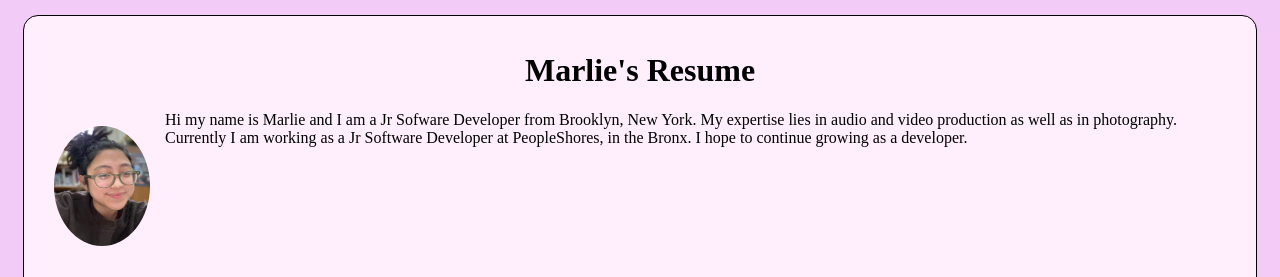
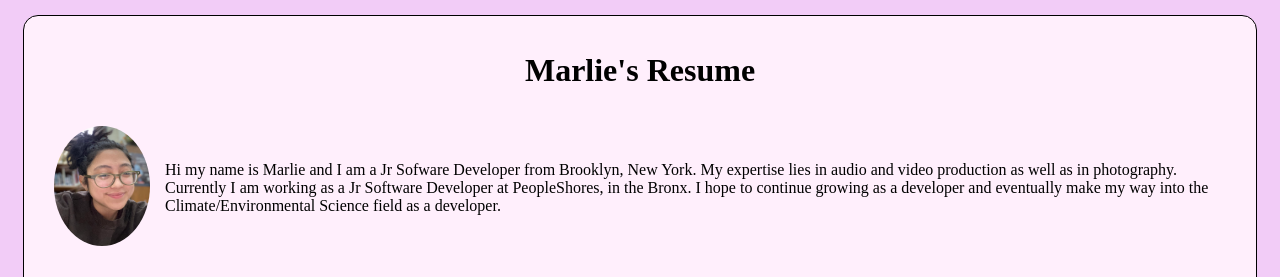
Before and after one commit to marliemarls/resumeHTMLCSS, a plain HTML site: page index.html in a window 1280 px wide. Shown: the top 277 px of the page. Drawn offline with Linux system fonts and the light colour scheme.

Commit message:
aligned the img and mini bio in css

```diff
--- a/index.html
+++ b/index.html
@@ -14,13 +14,13 @@
 
     <div class="resumeDiv">
         <h1>Marlie's Resume</h1>
+
         <div class="imgAndBio">
-
         <div class="imageDiv">
             <img src="./img/Image.jpg" alt="picture of Marlie Martinez" class="marlieImg"/>
         </div>
         <div class="bioDiv">
-            Hi my name is Marlie and I am a Jr Sofware Developer from Brooklyn, New York. My expertise lies in audio and video production as well as in photography. Currently I am working as a Jr Software Developer at PeopleShores, in the Bronx. I hope to continue growing as a developer.
+            Hi my name is Marlie and I am a Jr Sofware Developer from Brooklyn, New York. My expertise lies in audio and video production as well as in photography. Currently I am working as a Jr Software Developer at PeopleShores, in the Bronx. I hope to continue growing as a developer and eventually make my way into the Climate/Environmental Science field as a developer.
         </div>
 
         </div>
--- a/style.css
+++ b/style.css
@@ -20,6 +20,17 @@ h1{
 
 .imgAndBio{
     display: flex;
+    justify-content: space-evenly;
+    align-items: center;
+}
+
+.imgDiv{
+    flex: 1;
+
+}
+
+.bioDiv{
+    flex: 2;
 }
 
 .marlieImg {
```
